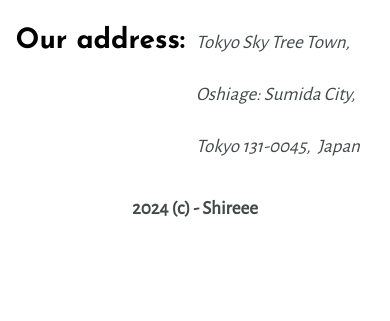
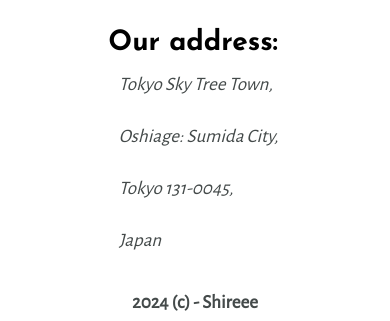
Before and after one commit to Shireee/coffee-landing, a website built with webpack: page src/index.html in a window 390 px wide. Shown: the part 3925-4246 px from the top of the page. Before the commit the page ends 4152 px from the top, so only its background shows below. Built offline with nearby package versions, Linux system fonts and the light colour scheme; a web font is replaced by a local one.

Commit message:
Complete 768 - 577 point

```diff
--- a/src/styles/style.scss
+++ b/src/styles/style.scss
@@ -114,6 +114,12 @@
 @media screen and (max-width: 992px) {
     .logo{
         margin-right: 35vw;
+    }
+}
+
+@media screen and (max-width: 768px) {
+    .logo{
+        margin-right: 33vw;
     }
 }
 
@@ -503,6 +509,14 @@
             padding-top: 2px;
         }
     }
+
+    @media screen and (max-width: 768px) {
+        margin-top: 30px;
+        flex-direction: column;
+        justify-content: center;
+        align-items: center;
+        height: auto;
+    }
 }
 
 .address {
@@ -517,8 +531,8 @@
         flex-direction: row;
         flex-wrap: wrap;
         &__text{
-            margin-left: 0;
             margin-left: 7px;
+
             &::after{
                 content: ',';
             }
@@ -526,6 +540,10 @@
                 content: '';
             }
         }
+    }
+
+    @media screen and (max-width: 768px) {
+        flex-direction: column;
     }
 }
 
@@ -550,4 +568,5 @@
     @media screen and (max-width: 992px) {
         margin-top: 10px;
     }
+
 }
```
Also changed, not shown: docs/bundle.js (+1 -1 lines).
